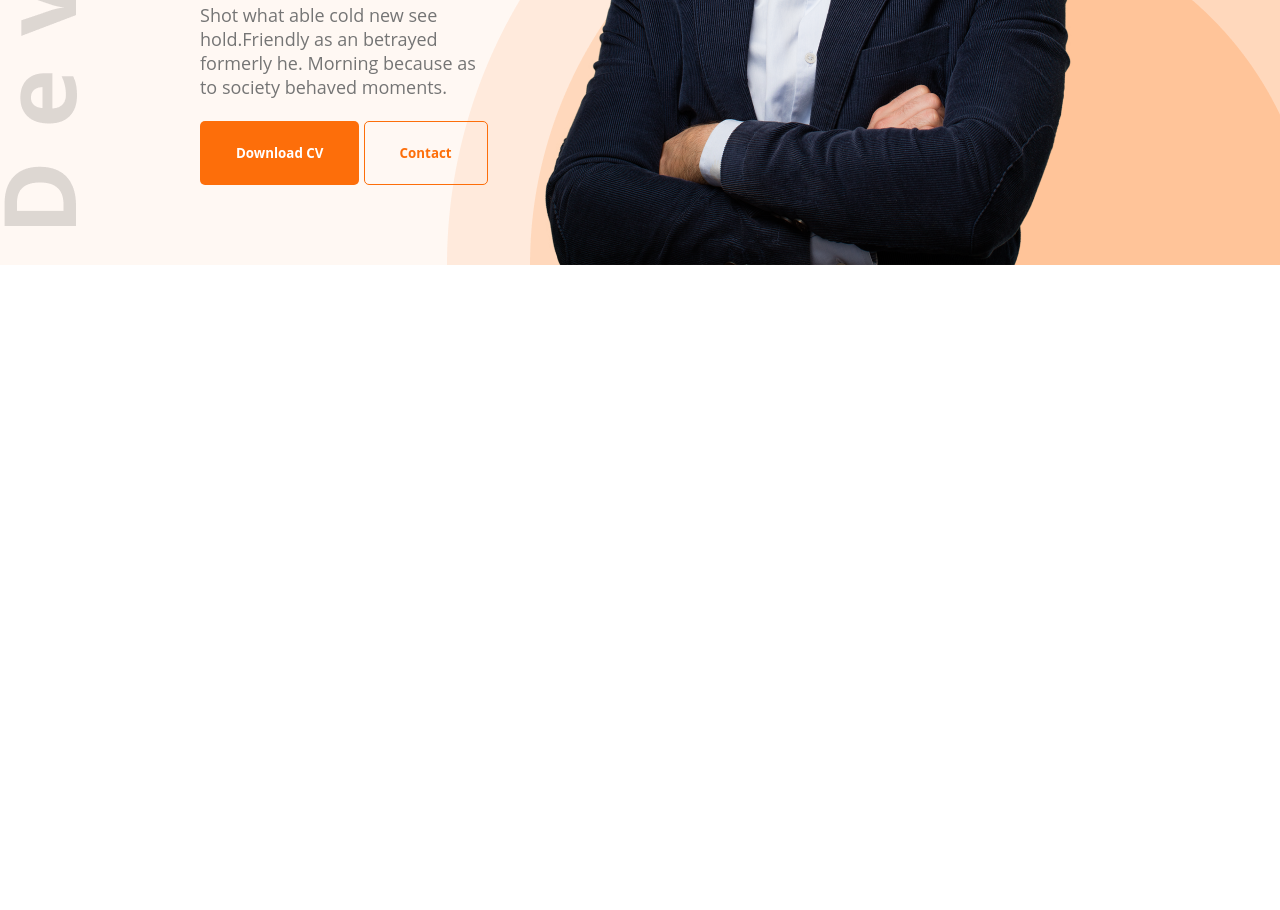
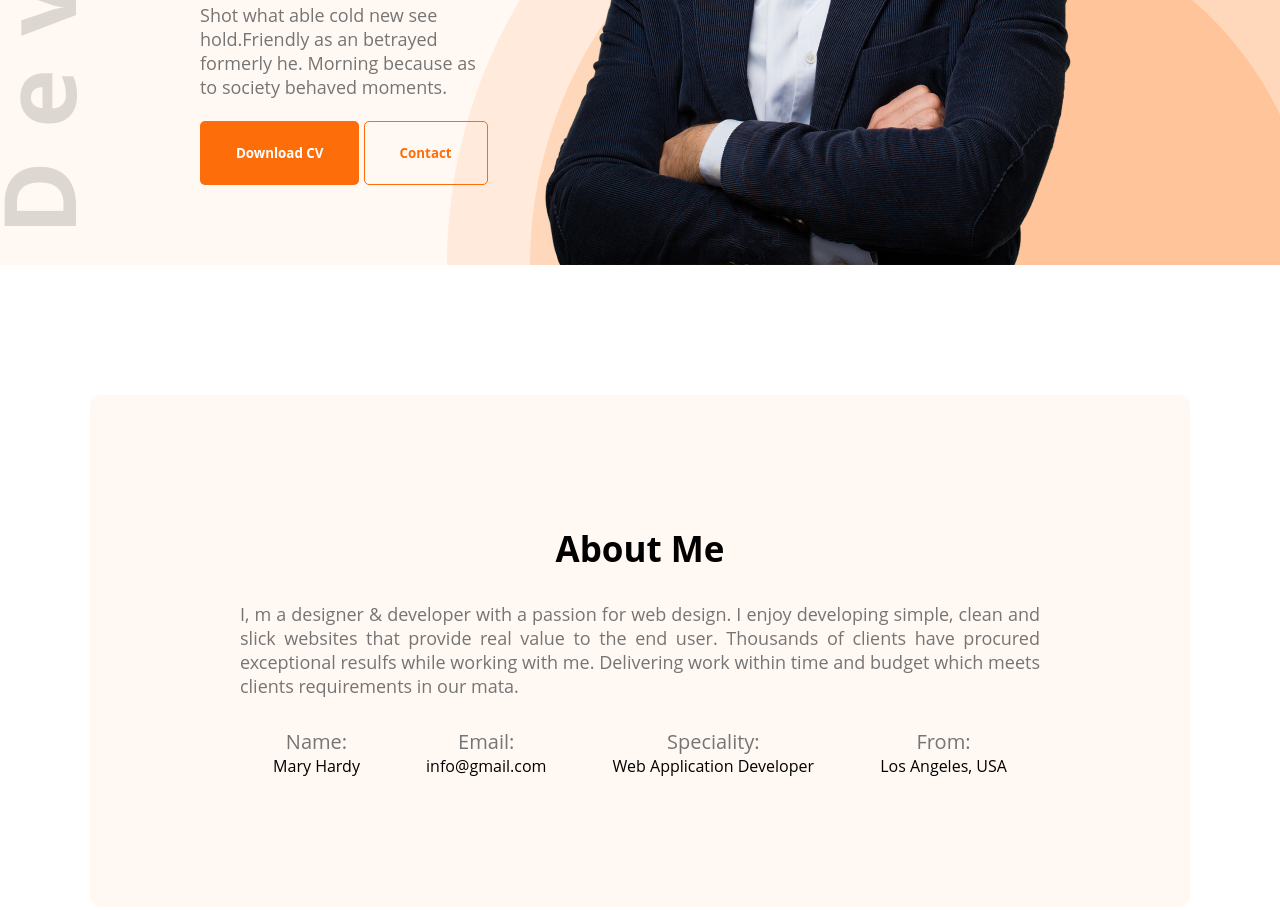
Before and after one commit to Mehedi-Hasan-Himel/developer-portfolio-2, a plain HTML site: page index.html in a window 1280 px wide. Shown: the part 575-1485 px from the top of the page. Before the commit the page ends 840 px from the top, so only its background shows below. Drawn offline with Linux system fonts and the light colour scheme.

Commit message:
[ADD] About Section added

```diff
--- a/index.html
+++ b/index.html
@@ -43,8 +43,33 @@
    <!-- Header End -->
 
    <!-- Main Section Start -->
-   <main>
+   <main class="container">
+      <section class="about ">
+         <h3 class="section-title">About Me</h3>
+         <p class="section-description">I, m a designer & developer with a passion for web design. I enjoy developing simple, clean and slick websites that
+         provide real value to the end user. Thousands of clients have procured exceptional resulfs while working with me.
+         Delivering work within time and budget which meets clients requirements in our mata.</p>
 
+         <div class="about-info-container">
+            <div class="about-info">
+               <p class="info-title">Name:</p>
+               <p class="into-description">Mary Hardy</p>
+            </div>
+            <div class="about-info">
+               <p class="info-title">Email:</p>
+               <p class="into-description">info@gmail.com</p>
+            </div>
+            <div class="about-info">
+               <p class="info-title">Speciality:</p>
+               <p class="into-description">Web Application Developer</p>
+            </div>
+            <div class="about-info">
+               <p class="info-title">From:
+               </p>
+               <p class="into-description">Los Angeles, USA</p>
+            </div>
+         </div>
+      </section>
    </main>
    <!-- Main Section Start -->
 
--- a/style/style.css
+++ b/style/style.css
@@ -21,7 +21,7 @@ a {
 }
 
 /* Buttons Style Start */
-.btn{
+.btn {
   height: 64px;
   border-radius: 5px;
   font-weight: 700;
@@ -34,17 +34,17 @@ a {
   background-color: #fd6e0a;
   color: #fff;
 }
-.btn__primary:hover{
+.btn__primary:hover {
   background-color: #fff;
   color: #fd6e0a;
   border: 1px solid #fd6e0a;
 }
-.btn__secondary{
+.btn__secondary {
   background-color: transparent;
   color: #fd6e0a;
   border: 1px solid #fd6e0a;
 }
-.btn__secondary:hover{
+.btn__secondary:hover {
   background-color: #fd6e0a;
   color: #fff;
   border: 1px solid transparent;
@@ -64,7 +64,8 @@ a {
 /* Header Section Styles Start */
 .header {
   background: #fff8f3;
-  background-image: url('../images/header_bg.png'),url('../images/developer.png');
+  background-image: url("../images/header_bg.png"),
+    url("../images/developer.png");
   background-repeat: no-repeat;
   background-position: bottom right, left;
 }
@@ -111,3 +112,41 @@ nav > ul > li {
 /* Banner Styles End */
 
 /* Header Section Styles End */
+
+/* Main Section Start */
+
+/* About Section Start */
+.about {
+  border-radius: 10px;
+  background: #fff8f3;
+  padding: 130px 150px;
+  text-align: center;
+}
+.section-title {
+  text-align: center;
+  margin-bottom: 30px;
+  font-weight: 700;
+  font-size: 35px;
+}
+.section-description {
+  color: #757575;
+  font-size: 18px;
+  text-align: justify;
+  margin-bottom: 30px;
+}
+.about-info-container {
+  display: flex;
+  justify-content: space-around;
+  flex-wrap: wrap;
+}
+.about .info-title {
+  font-size: 20px;
+  color: #757575;
+}
+.info-description {
+  font-weight: 700;
+  font-size: 20px;
+}
+/* About Section End */
+
+/* Main Section End */
```
Lines whose indentation alone changed are shown as unchanged.
